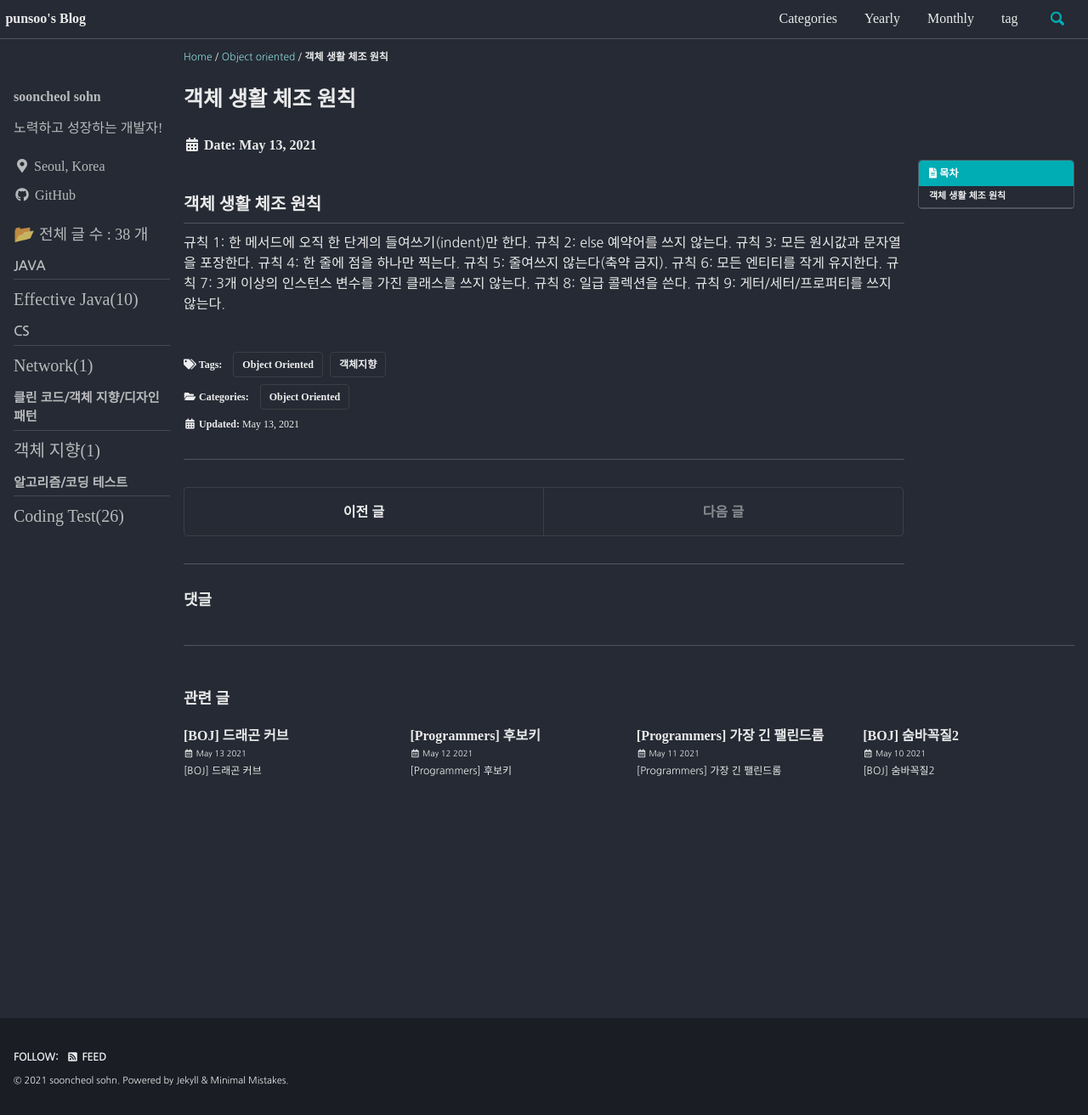
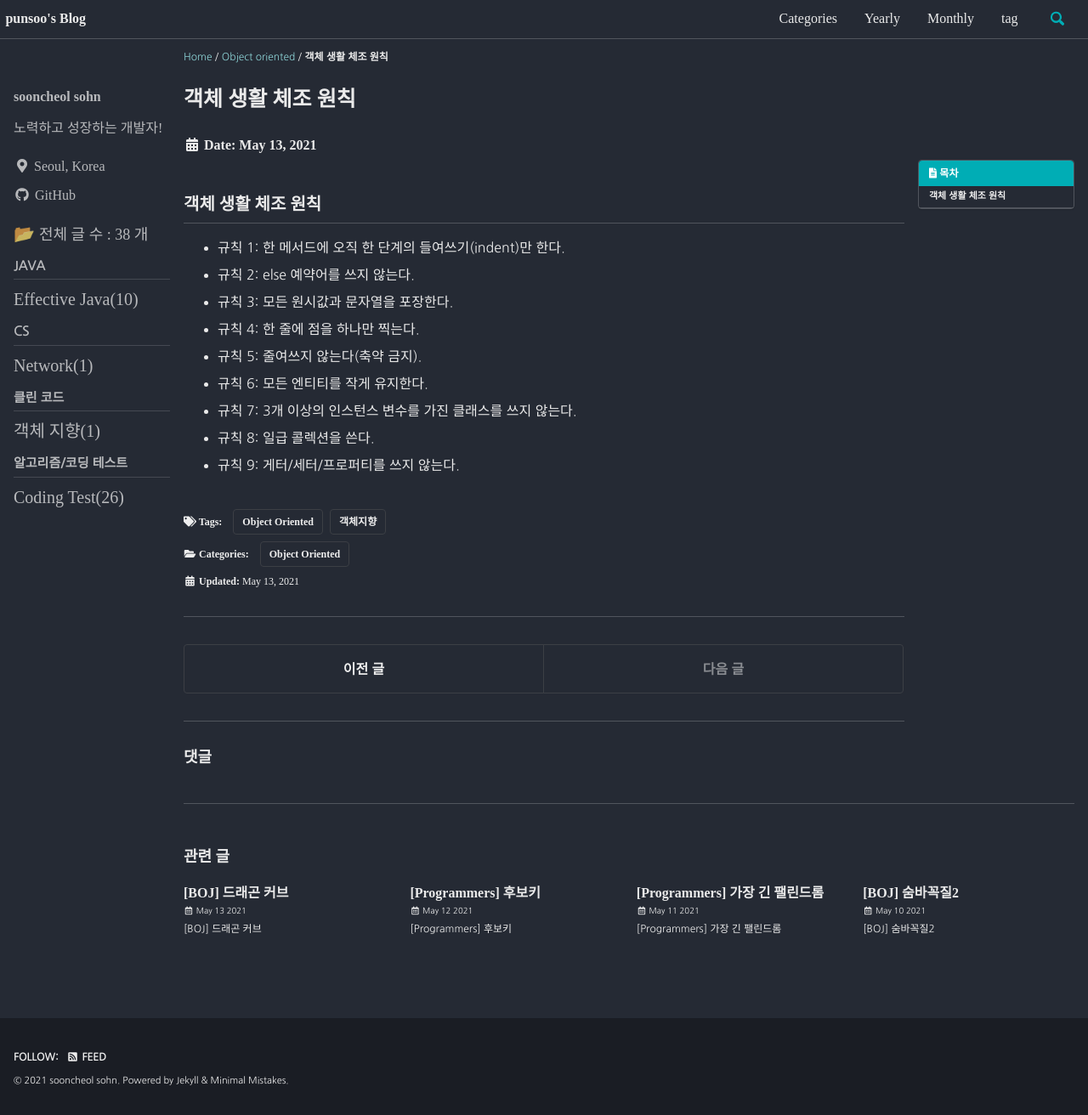
Before and after one commit to punsoo/punsoo.github.io, a Jekyll site: the page built from _posts/Object-Oriented/2021-05-13-객체 생활 체조 원칙.md, in a window 1280 px wide and 1312 px high. Shown: the whole window at 85% size. Built offline with Jekyll 4.4.1, drawn with Linux system fonts in a browser that asks for light colours; cached includes are drawn as plain includes; some web fonts are replaced; comment, search, counter and statistics services are not loaded.

Commit message:
객체 생활 체조 원칙 수정

```diff
--- a/_includes/nav_list_main
+++ b/_includes/nav_list_main
@@ -31,11 +31,11 @@
             </ul>
       </li>
       <li>
-        <span class="nav__sub-title">클린 코드/객체 지향/디자인 패턴</span>
+        <span class="nav__sub-title">클린 코드</span>
             <ul>
                 {% for category in site.categories %}
                     {% if category[0] == "Object Oriented" %}
-                        <li><a href="/categories/network" class="">객체 지향({{category[1].size}})</a></li>
+                        <li><a href="/categories/object-oriented" class="">객체 지향({{category[1].size}})</a></li>
                     {% endif %}
                 {% endfor %}
             </ul>
--- a/_posts/Object-Oriented/2021-05-13-객체 생활 체조 원칙.md
+++ b/_posts/Object-Oriented/2021-05-13-객체 생활 체조 원칙.md
@@ -25,12 +25,12 @@ last_modified_at: 2021-05-13
 
 ## 객체 생활 체조 원칙
 
-규칙 1: 한 메서드에 오직 한 단계의 들여쓰기(indent)만 한다.
-규칙 2: else 예약어를 쓰지 않는다.
-규칙 3: 모든 원시값과 문자열을 포장한다.
-규칙 4: 한 줄에 점을 하나만 찍는다.
-규칙 5: 줄여쓰지 않는다(축약 금지).
-규칙 6: 모든 엔티티를 작게 유지한다.
-규칙 7: 3개 이상의 인스턴스 변수를 가진 클래스를 쓰지 않는다.
-규칙 8: 일급 콜렉션을 쓴다.
-규칙 9: 게터/세터/프로퍼티를 쓰지 않는다.
+* 규칙 1: 한 메서드에 오직 한 단계의 들여쓰기(indent)만 한다.
+* 규칙 2: else 예약어를 쓰지 않는다.
+* 규칙 3: 모든 원시값과 문자열을 포장한다.
+* 규칙 4: 한 줄에 점을 하나만 찍는다.
+* 규칙 5: 줄여쓰지 않는다(축약 금지).
+* 규칙 6: 모든 엔티티를 작게 유지한다.
+* 규칙 7: 3개 이상의 인스턴스 변수를 가진 클래스를 쓰지 않는다.
+* 규칙 8: 일급 콜렉션을 쓴다.
+* 규칙 9: 게터/세터/프로퍼티를 쓰지 않는다.
```
